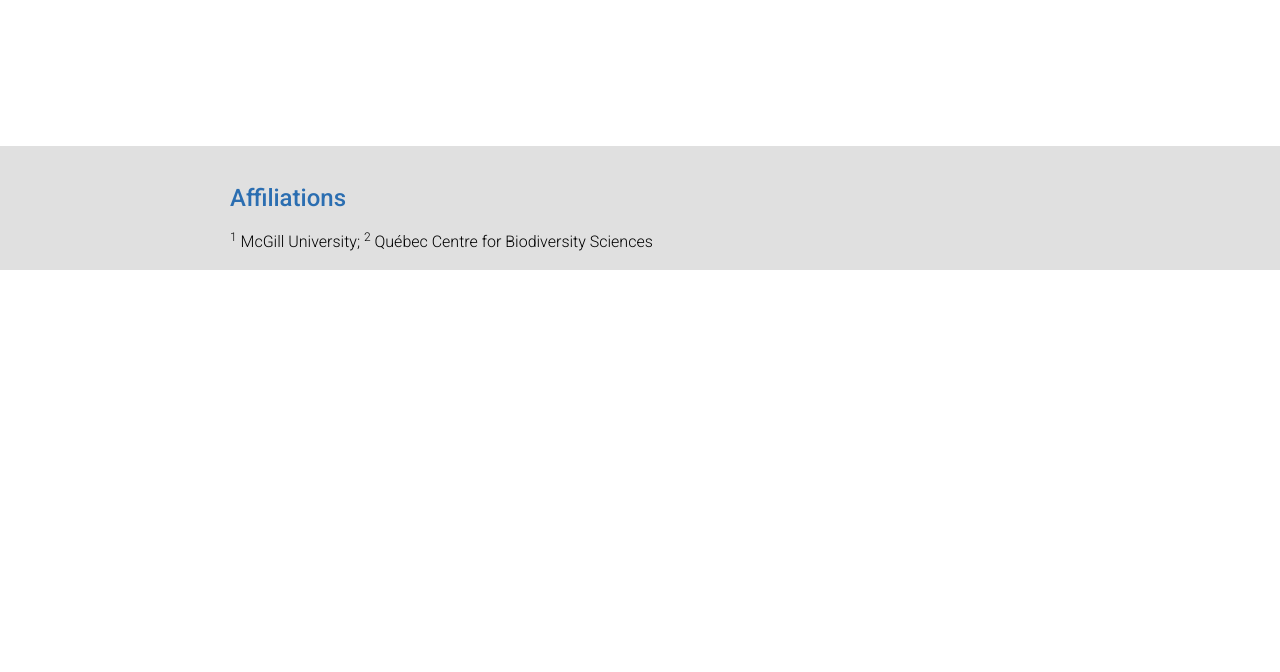
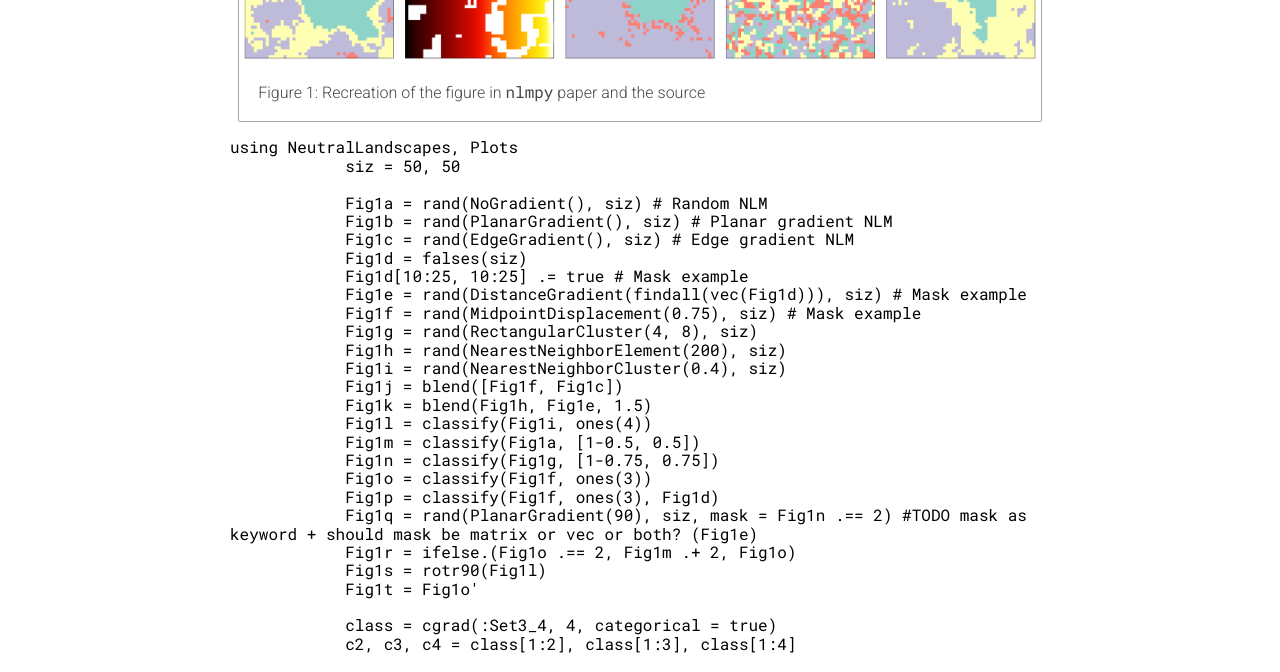
Before and after one commit to gottacatchenall/ms_neutral_landscapes_jl, a plain HTML site: page index.html in a window 1280 px wide. Shown: the part 1640-2312 px from the top of the page. Before the commit the page ends 1910 px from the top, so only its background shows below. Drawn offline with nearby package versions, Linux system fonts and the light colour scheme; a script that the page names is missing.

Commit message:
Deploying to gh-pages from @ gottacatchenall/ms_neutral_landscapes_jl@712a8befa336a6cc3f43b1c5041e1deb3e9fe107 🚀

```diff
--- a/index.html
+++ b/index.html
@@ -200,10 +200,55 @@
             <p>Neutral landscapes are increasingly used in ecological and evolutionary studies over space to provide a null expectation .</p>
             <p>As biodiversity science becomes increasingly concerned with temporal change and its consequences, its clear there is a gap generating neutral landscapes that change over time. In this ms we present how <code>NeutralLandscapes.jl</code> is orders of magnitudes faster than packages <code>nlmpy</code> (in python) or <code>NLMR</code> (in R). We then present a novel method for generating landscape change with prescribed levels of spatial and temporal autocorrelation, and demonstrate that it works</p>
             <h1 id="software-overview">Software Overview</h1>
-            <p><strong>Fig 1</strong>: Recreation of the figure in <code>nlmpy</code> paper and the source</p>
-            <h1 id="comparison-to-nlmpy-and-nlmr">Comparison to <code>nlmpy</code> and <code>NLMR</code></h1>
+            <p>This software can generate neutral landscapes using twenty different methods.</p>
+            <p>fig. 1 shows a replica of Figure 1 from <span class="citation" data-cites="nlmpycite">(<strong>nlmpycite?</strong>)</span></p>
+            <p>Table of methods.</p>
+            <figure>
+            <img src="./figures/figure1.png" id="fig:allmethods" alt="Figure 1: Recreation of the figure in nlmpy paper and the source" /><figcaption aria-hidden="true">Figure 1: Recreation of the figure in <code>nlmpy</code> paper and the source</figcaption>
+            </figure>
+            <pre><code>using NeutralLandscapes, Plots
+            siz = 50, 50
+
+            Fig1a = rand(NoGradient(), siz) # Random NLM
+            Fig1b = rand(PlanarGradient(), siz) # Planar gradient NLM
+            Fig1c = rand(EdgeGradient(), siz) # Edge gradient NLM
+            Fig1d = falses(siz)
+            Fig1d[10:25, 10:25] .= true # Mask example
+            Fig1e = rand(DistanceGradient(findall(vec(Fig1d))), siz) # Mask example
+            Fig1f = rand(MidpointDisplacement(0.75), siz) # Mask example
+            Fig1g = rand(RectangularCluster(4, 8), siz)
+            Fig1h = rand(NearestNeighborElement(200), siz)
+            Fig1i = rand(NearestNeighborCluster(0.4), siz)
+            Fig1j = blend([Fig1f, Fig1c])
+            Fig1k = blend(Fig1h, Fig1e, 1.5)
+            Fig1l = classify(Fig1i, ones(4))
+            Fig1m = classify(Fig1a, [1-0.5, 0.5])
+            Fig1n = classify(Fig1g, [1-0.75, 0.75])
+            Fig1o = classify(Fig1f, ones(3))
+            Fig1p = classify(Fig1f, ones(3), Fig1d)
+            Fig1q = rand(PlanarGradient(90), siz, mask = Fig1n .== 2) #TODO mask as keyword + should mask be matrix or vec or both? (Fig1e)
+            Fig1r = ifelse.(Fig1o .== 2, Fig1m .+ 2, Fig1o)
+            Fig1s = rotr90(Fig1l)
+            Fig1t = Fig1o&#39;
+
+            class = cgrad(:Set3_4, 4, categorical = true)
+            c2, c3, c4 = class[1:2], class[1:3], class[1:4]
+
+            gr(color = :fire, ticks = false, framestyle = :box, dpi=500, colorbar = false)
+            plot(
+                heatmap(Fig1a),         heatmap(Fig1b),         heatmap(Fig1c),         heatmap(Fig1d, c = c2), heatmap(Fig1e),
+                heatmap(Fig1f),         heatmap(Fig1g),         heatmap(Fig1h),         heatmap(Fig1i),         heatmap(Fig1j),
+                heatmap(Fig1k),         heatmap(Fig1l, c = c4), heatmap(Fig1m, c = c2), heatmap(Fig1n, c = c2), heatmap(Fig1o, c = c3),
+                heatmap(Fig1p, c = c4), heatmap(Fig1q),         heatmap(Fig1r, c = c4), heatmap(Fig1s, c = c4), heatmap(Fig1t, c = c3),
+                layout = (4,5), size = (1600, 1270)
+            )
+
+            savefig(&quot;./figures/figure1.png&quot;, )</code></pre>
+            <h1 id="benchmark-comparison-to-nlmpy-and-nlmr">Benchmark comparison to <code>nlmpy</code> and <code>NLMR</code></h1>
             <p><strong>Fig 2</strong>: Benchmark comparison of all of methods in each of the three languages</p>
             <h1 id="generating-dynamic-neutral-landscapes">Generating dynamic neutral landscapes</h1>
+            <p>We implement methods for generating change that are temporally autocorrelated, spatially autocorrelated, or both.</p>
+            <p><span class="math inline"><em>M</em><sub><em>t</em></sub> = <em>f</em>(<em>M</em><sub><em>t</em> − 1</sub>)</span></p>
             <h1 id="discussion">Discussion</h1>
             <h1 id="references">References</h1>
         </article>
```
Also changed, not shown: figures/figure1.png (added), 5 other files.
